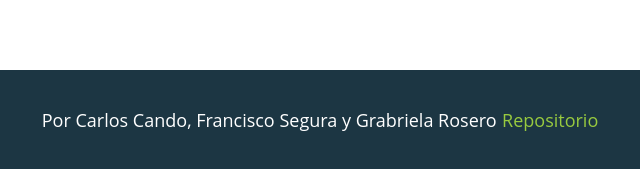
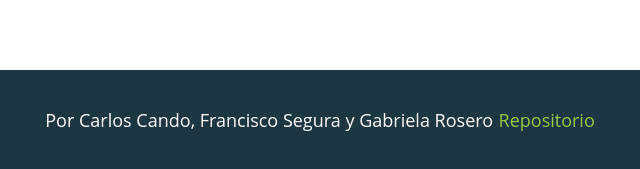
Before and after one commit to Jossdz/Gatsby-platzi, a Gatsby site: page /cancelada in a window 1280 px wide. Shown: the part 629-798 px from the top of the page, 320-960 px from the left. Built offline with nearby package versions, Linux system fonts and the light colour scheme; Gatsby itself is replaced by a stand-in of ours.

Commit message:
Correcion de nombre en layout.js

```diff
--- a/src/components/layout.js
+++ b/src/components/layout.js
@@ -17,7 +17,7 @@ const Layout = ({ children }) => (
     <Content>
       <main>{children}</main>
       <Footer>
-        Por Carlos Cando, Francisco Segura y Grabriela Rosero
+        Por Carlos Cando, Francisco Segura y Gabriela Rosero
         <a href="https://github.com/CCando/Gatsby-pasarela">Repositorio</a>
       </Footer>
     </Content>
```
